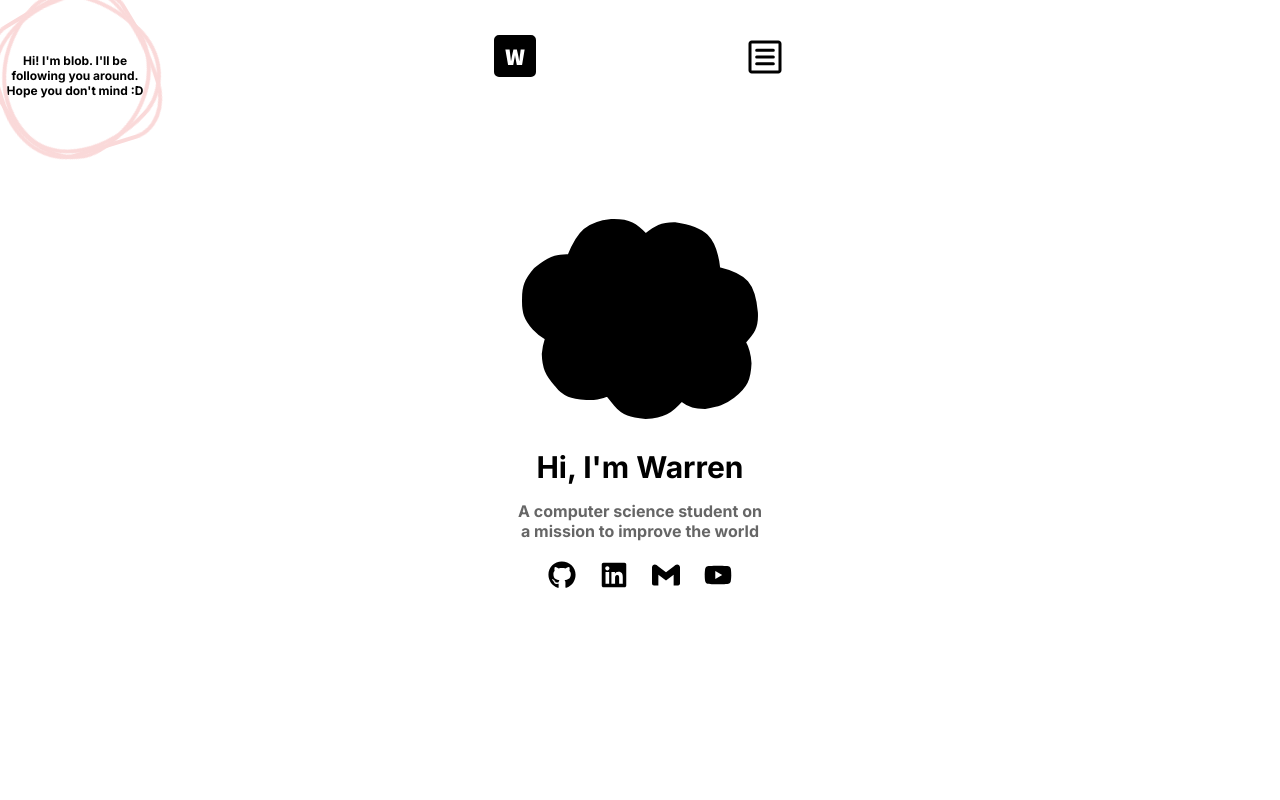
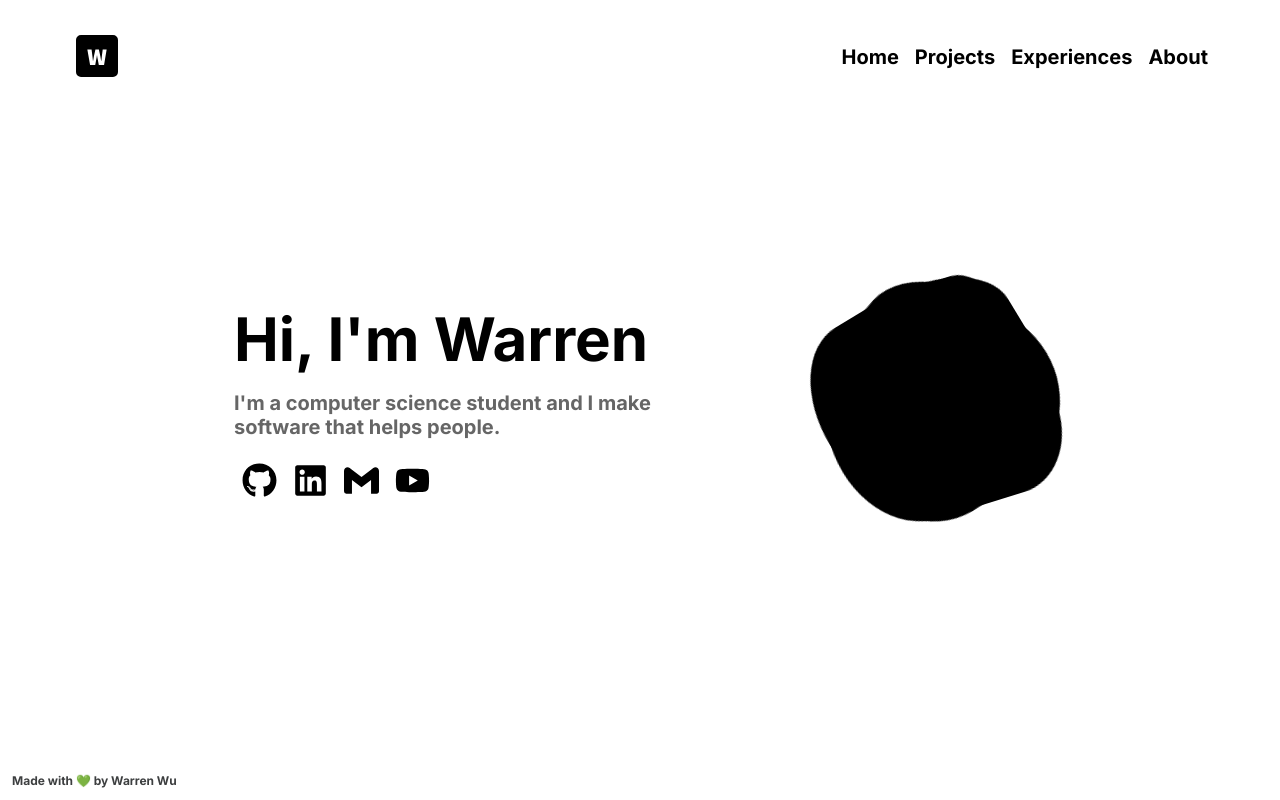
Before and after one commit to WarrenWu4/portfolio, a React (Vite) app: page / in a window 1280 px wide. Built offline with nearby package versions, Linux system fonts and the light colour scheme.

Commit message:
idfk what im doing anywhere, it's late at night... too tired

```diff
--- a/src/App.css
+++ b/src/App.css
@@ -23,7 +23,8 @@ body {
 
 .container {
     width: 100%;
-    max-width: 37.5rem;
+    max-width: 32rem;
+    height: 100vh;
     display: flex;
     flex-direction: column;
     align-items: center;
@@ -35,3 +36,104 @@ body {
     color: black;
     font: bold 3rem "Inter";
 }
+
+.easter-egg {
+    position: fixed;
+    left: 1.2rem;
+    bottom: 1.2rem;
+    color: #3D3F40;
+    font: bold 1.2rem "Inter";
+}
+
+@media (min-width: 475px) {
+    .container {
+        max-width: 47.5rem;
+    }
+}
+@media (min-width: 640px) {
+    .container {
+        max-width: 64rem;
+    }
+}
+@media (min-width: 768px) {
+    .container {
+        max-width: 76.8rem;
+    }
+}
+@media (min-width: 1024px) {
+    .container {
+        max-width: 102.4rem;
+    }
+}
+@media (min-width: 1280px) {
+    .container {
+        max-width: 128rem;
+    }
+}
+@media (min-width: 1536px) {
+    .container {
+        max-width: 153.6rem;
+    }
+}
+
+/* animations */
+@keyframes rot {
+    0% {
+        rotate: 0deg;
+    }
+    100% {
+        rotate: 360deg;
+    }
+}
+@keyframes rot_rev {
+    0% {
+        rotate: 360deg;
+    }
+    100% {
+        rotate: 0deg;
+    }
+}
+
+@keyframes fadeBot {
+    0% {
+        opacity: 0;
+        transform: translateY(-1.6rem);
+    }
+    100% {
+        opacity: 1;
+        transform: translateY(0);
+    }
+}
+
+@keyframes fadeRight {
+    0% {
+        opacity: 0;
+        transform: translateX(-1.6rem);
+    }
+    100% {
+        opacity: 1;
+        transform: translateX(0);
+    }
+}
+
+@keyframes fadeLeft {
+    0% {
+        opacity: 0;
+        transform: translateX(1.6rem);
+    }
+    100% {
+        opacity: 1;
+        transform: translateX(0);
+    }
+}
+
+@keyframes fadeTop {
+    0% {
+        opacity: 0;
+        transform: translateY(1.6rem);
+    }
+    100% {
+        opacity: 1;
+        transform: translateY(0);
+    }
+}
--- a/src/components/Navbar.css
+++ b/src/components/Navbar.css
@@ -1,23 +1,22 @@
-/* 320px */
-
 .nav {
+    width: calc(100% - 4rem);
+    height: 5rem;
     position: absolute;
     top: 3.2rem;
-    width: 30rem;
-    height: 5rem;
     display: flex;
     justify-content: space-between;
     align-items: center;
+    z-index: 2;
 }
 
 .nav-logo, .nav-menu {
     width: 5rem;
     aspect-ratio: 1;
     cursor: pointer;
-    z-index: 3;
+    z-index: 4;
 }
 
-.nav-links {
+.nav-links-col {
     position: fixed;
     top: 0;
     right: 0;
@@ -26,18 +25,50 @@
     border-left: solid 0.2rem black;
     background: white;
     flex-direction: column;
-    align-items: flex-end;
-    z-index: 2;
+    align-items: center;
+    z-index: 3;
 }
 
-.nav-links a:nth-child(1) {
-    margin-top: 10.4rem;
+.nav-links-col a:nth-child(1) {
+    margin-top: 10.6rem;
 }
 
-.nav-links a {
+.nav-links-col a {
     cursor: pointer;
     color: black;
     text-decoration: none;
-    font: bold 2.4rem "Inter";
-    margin: 0 2rem 1.6rem 0;
+    font: bold 2rem "Inter";
+    margin: 0 0 1.6rem 0;
 }
+
+.nav-links-row a {
+    cursor: pointer;
+    color: black;
+    text-decoration: none;
+    font: bold 2rem "Inter";
+    margin-left: 1.6rem;
+}
+
+@media (min-width: 768px) {
+    .nav {
+        width: 65.6rem;
+    }
+}
+
+@media (min-width: 1024px) {
+    .nav {
+        width: 89.6rem;
+    }
+}
+
+@media (min-width: 1280px) {
+    .nav {
+        width: 113.6rem;
+    }
+}
+
+@media (min-width: 1536px) {
+    .nav {
+        width: 137.6rem;
+    }
+}
--- a/src/components/Navbar.tsx
+++ b/src/components/Navbar.tsx
@@ -1,32 +1,57 @@
-import { useState } from "react";
 import "./Navbar.css";
+import { useState, useEffect } from "react";
 import { NavLink } from "react-router-dom";
 
 export default function Navbar() {
 
-    const [showSide, SetShowSide] = useState("none");
+    const [isMobile, setIsMobile] = useState((window.innerWidth < 640) ? true:false);
+    const [showSide, setShowSide] = useState(false);
 
-    const handleSide = () => {
-        if (showSide === "none") {
-            SetShowSide("flex");
+    // const ref = useRef(null);
+    // const refBtn = useRef(null);
+
+    useEffect(() => {
+        // const checkExit = e => {
+        //     if (side === "flex" && ref.current && !ref.current.contains(e.target) && refBtn.current && !refBtn.current.contains(e.target) && window.innerWidth < 768) {
+        //         setSide("none");
+        //     }
+        // }
+        const checkSize = () => {(window.innerWidth < 640) ? setIsMobile(true):setIsMobile(false);}
+
+        window.addEventListener("resize", checkSize);
+        // document.addEventListener("mousedown", checkExit);
+
+        return () => {
+            window.removeEventListener("resize", checkSize);
+            // document.removeEventListener("mousedown", checkExit);
         }
-        else {
-            SetShowSide("none");
+    })
+
+    const sideView = () => {
+        if (!showSide) {
+            setShowSide(true);
+        } else {
+            setShowSide(false);
         }
     }
 
+
     return (
         <nav className="nav">
+
             <NavLink to="/" >
                 <img src="/logo.svg" alt="logo" className="nav-logo"/>
             </NavLink>
-            <img src="/menu.svg" alt="menu" className="nav-menu" onClick={handleSide}/>
-            <div className="nav-links" style={{display: showSide}}>
+
+            <img src={(!showSide) ? "/menu.svg":"/close.svg"} alt="menu" className="nav-menu" style={{display: (isMobile) ? "flex":"none"}} onClick={sideView}/>
+
+            <div className={(!isMobile) ? "nav-links-row":"nav-links-col"} style={{display: (isMobile && !showSide) ? "none":"flex"}}>
                 <NavLink to="/home">Home</NavLink>
                 <NavLink to="/projects">Projects</NavLink>
                 <NavLink to="/experiences">Experiences</NavLink>
                 <NavLink to="/about">About</NavLink>
             </div>
+
         </nav>
     )
 }
--- a/src/pages/Home.css
+++ b/src/pages/Home.css
@@ -1,8 +1,6 @@
 /* 320px */
 .home-content {
-    width: 25rem;
-    height: 100vh;
-    position: absolute;
+    width: 24rem; height: 100%;
     display: flex;
     flex-direction: column;
     justify-content: center;
@@ -10,58 +8,39 @@
     text-align: center;
 }
 
-.home-profile {
-    width: 25rem;
-    height: 21.3rem;
-    background-size: contain;
-    margin-bottom: 2.4rem;
-    animation: 3s fadeBot;
-    transition: all 0.5s ease-in-out;
-    background: url("/cloud.svg") center no-repeat;
-    display: flex; justify-content: center; align-items: center;
-    color: black;
-    font: bold 1.6rem "Inter";
+.home-group {
+    width: 100%;
+    display: flex;
+    flex-direction: column;
+    justify-content: center;
+    align-items: center;
+    text-align: center;
 }
 
-#easter-egg {
-    width: 50%; height: 50%;
-    justify-content: center; align-items: center;
-    display: none;
-}
-
-.home-profile:hover {
-    background: url("/cloud_hover.svg") center no-repeat;
-}
-
-.home-profile:hover #easter-egg {
-    animation: 1s fadeTop;
-    display: flex;
-}
-
-
 .home-header {
+    width: 100%;
     font: bold 3rem "Inter";
-    margin-bottom: 1.6rem;
+    margin: 4rem 0 0.8rem 0 ;
     animation: 3s fadeRight;
 }
 
 .home-subheader {
+    width: 100%;
     color: #666666;
     font: bold 1.6rem "Inter";
-    margin-bottom: 2rem;
+    margin-bottom: 1.6rem;
     animation: 3s fadeLeft;
 }
 
 .socials {
     display: flex;
-    width: 100vw;
     justify-content: center;
     animation: 3s fadeTop;
 }
 
 .socials a{
-    margin: 0 1.2rem 0 1.2rem;
-    width: 2.8rem;
+    margin: 0 0.8rem 0 0.8rem;
+    width: 2.5rem;
     aspect-ratio: 1;
     display: flex;
     color: black;
@@ -69,111 +48,118 @@
 }
 
 .socials svg {
-    font-size: 2.8rem;
+    font-size: 2.5rem;
 }
 
 /* blob */
-.blob-wrapper {
-    width: 100vw;
-    height: 100vh;
-    position: absolute;
-}
 
-#blob {
-    width: 15rem;
+.blob {
+    width: 18rem;
     aspect-ratio: 1;
     position: relative;
     display: flex; justify-content: center; align-items: center;
     text-align: center;
-    font: bold 1.2rem "Inter";
+    font: bold 1.6rem "Inter";
 }
 
-#blob span {
-    background-color: #FAD9D9;
-    border: 0.4rem solid #FAD9D9;
+.blob span {
+    background-color: black;
+    border: 0.4rem solid black;
     position: absolute;
     width: 100%;
     height: 100%;
     transition: all 1s;
 }
 
-#blob:hover > span{
+.blob:hover > span{
     background-color: transparent;
 }
 
-#blob span:nth-child(1) {
+.blob span:nth-child(1) {
     border-radius: 32% 58% 69% 43% / 48% 32% 59% 55%;
     animation: rot 6s linear infinite, move 10s ease-in-out infinite;
 }
 
-#blob span:nth-child(2){
+.blob span:nth-child(2){
     border-radius: 38% 62% 63% 37% / 41% 44% 56% 59%;
     animation: rot 4s linear infinite, move 10s;
 }
 
-#blob span:nth-child(3) {
+.blob span:nth-child(3) {
     border-radius: 31% 45% 74% 35% / 38% 56% 51% 87%;
     animation: rot_rev 10s linear infinite, move 10s;
 }
 
-/* animations */
-@keyframes rot {
-    0% {
-        rotate: 0deg;
+.blob:hover .secret {
+    display: flex;
+}
+
+.secret {
+    width: 12rem;
+    height: 4rem;
+    border-radius: 2rem;
+    border: 0.4rem solid black;
+    display: none; justify-content: center; align-items: center;
+    cursor: pointer;
+    z-index: 1;
+}
+
+@media (min-width: 475px) {
+    .home-content {
+        width: 39.5rem;
     }
-    100% {
-        rotate: 360deg;
-    }
-}
-@keyframes rot_rev {
-    0% {
-        rotate: 360deg;
-    }
-    100% {
-        rotate: 0deg;
+    .blob {
+        width: 22rem;
     }
 }
 
-@keyframes fadeBot {
-    0% {
-        opacity: 0;
-        transform: translateY(-1.6rem);
+@media (min-width: 768px) {
+    .home-content {
+        flex-direction: row;
+        width: 63.2rem;
+        justify-content: space-between;
     }
-    100% {
-        opacity: 1;
-        transform: translateY(0);
+    .home-group {
+        width: 33.3rem;
+        text-align: left;
+        align-items: flex-start;
+    }
+    .home-header {
+        font: bold 4.5rem "Inter";
+        margin: 0 0 1.6rem 0;
+    }
+    .home-subheader {
+        font: bold 1.8rem "Inter";
+        margin: 0 0 2.4rem 0;
+    }
+    .blob {
+        order: 2;
+    }
+    .socials a {
+        width: 3rem;
+    }
+    .socials svg {
+        font-size: 3rem;
     }
 }
 
-@keyframes fadeRight {
-    0% {
-        opacity: 0;
-        transform: translateX(-1.6rem);
+@media (min-width: 1024px) {
+    .home-content {
+        width: 81.2rem;
     }
-    100% {
-        opacity: 1;
-        transform: translateX(0);
+    .home-group {
+        width: 44.8rem;
+    }
+    .home-header{
+        font: bold 6rem "Inter";
+    }
+    .home-subheader {
+        font: bold 2rem "Inter";
+    }
+    .socials a {
+        width: 3.5rem;
+    }
+    .socials svg {
+        font-size: 3.5rem;
     }
 }
-
-@keyframes fadeLeft {
-    0% {
-        opacity: 0;
-        transform: translateX(1.6rem);
-    }
-    100% {
-        opacity: 1;
-        transform: translateX(0);
-    }
-}
-
-@keyframes fadeTop {
-    0% {
-        opacity: 0;
-        transform: translateY(1.6rem);
-    }
-    100% {
-        opacity: 1;
-        transform: translateY(0);
-    }
-}
--- a/src/pages/Home.tsx
+++ b/src/pages/Home.tsx
@@ -5,26 +5,30 @@ import Navbar from "../components/Navbar";
 
 export default function Home() {
 
+    const secret = () => {
+        alert("work in progress :D");
+    }
+
     return (
         <div className="page">
 
-            <div className="blob-wrapper">
-                <div id="blob">
-                    Hi! I'm blob. I'll be following you around. Hope you don't mind :D
-                    <span/>
-                    <span/>
-                    <span/>
-                </div>
-            </div>
-
+            <div className="container">
                 <Navbar/>
 
                 <div className="home-content">
-                <div className="home-profile">
-                    <div id="easter-egg">Made with 💚 by Warren Wu</div>
+
+                    <div className="blob">
+                        <span></span>
+                        <span></span>
+                        <span></span>
+                        <div className="secret" onClick={secret}>Click Me</div>
                     </div>
+
+
+                    <div className="home-group">
                         <div className="home-header">Hi, I'm Warren</div>
-                <div className="home-subheader">A computer science student on a mission to improve the world</div>
+                        <div className="home-subheader">I'm a computer science student and I make software that helps people.</div>
+
                         <div className="socials">
                             <a href="https://github.com/WarrenWu4" target="_blank">
                                 <FaGithub/>
@@ -42,5 +46,11 @@ export default function Home() {
                     </div>
 
                 </div>
+
+            </div>
+
+            <div className="easter-egg">Made with 💚 by Warren Wu</div>
+
+        </div>
     )
 }
```
Also changed, not shown: public/close.svg (added). Lines whose indentation alone changed are shown as unchanged.
